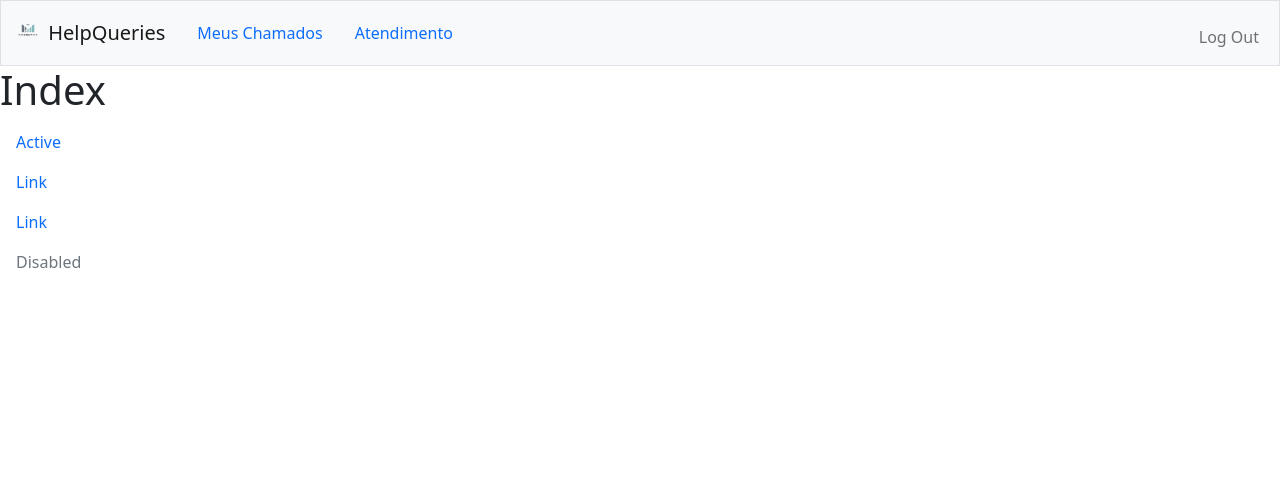
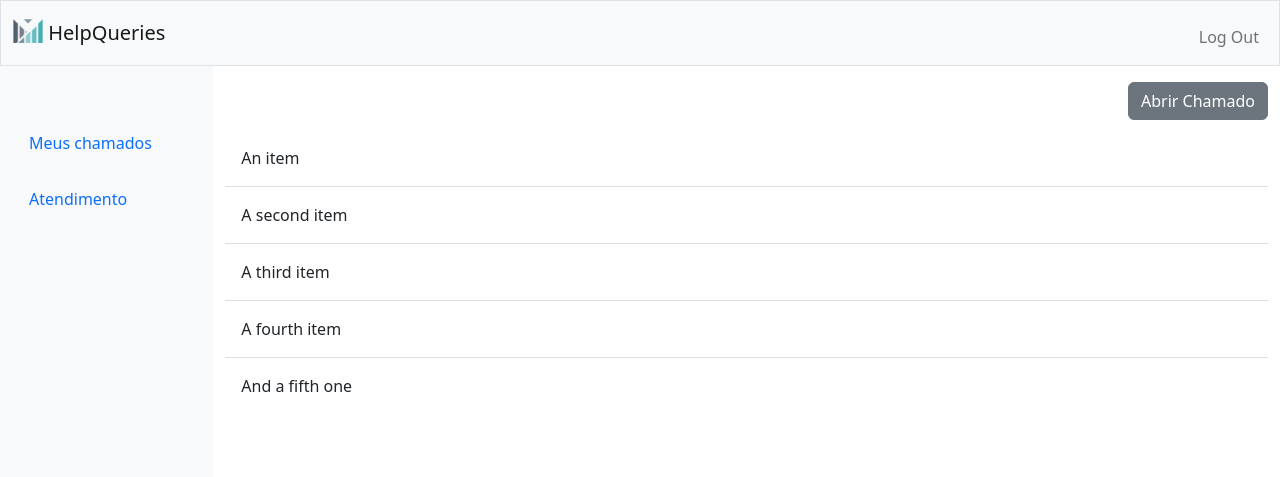
Before and after one commit to Duduhiro/HelpQueries, a Flask app: page / in a window 1280 px wide. Shown: the top 477 px of the page. Run offline with Flask 3, Linux system fonts and the light colour scheme; a user stored in the database is signed in.

Commit message:
started the "my tickets" screen

```diff
--- /dev/null
+++ b/static/style.css
@@ -0,0 +1,13 @@
+.border-red {
+    border: 1px dotted red;
+}
+
+.nav-border {
+    border-left: none;
+    border-top: none;
+    border-bottom: none;
+}
+
+.height-full {
+    height: 100%;
+}
--- a/templates/index.html
+++ b/templates/index.html
@@ -3,14 +3,7 @@
 {% block title %}Index{% endblock %}
 
 {% block nav %}
-    <ul class="nav nav-pills">
-        <li class="nav-item">
-            <a class="nav-link" aria-current="page" href="/meus-chamados">Meus Chamados</a>
-        </li>
-        <li class="nav-item">
-            <a class="nav-link" href="/atendimento">Atendimento</a>
-        </li>
-    </ul>
+
 {% endblock %}
 
 {% block body %}
@@ -18,32 +11,35 @@
 {% endblock %}
 
 {% block main %}
+    <div class="container-fluid">
+        <div class="row">
+            <div class="col-2 py-5 nav-border border border-light bg-light">
+                <ul class="nav flex-column">
+                    <li class="nav-item py-2">
+                        <a class="nav-link active" aria-current="page" href="/">Meus chamados</a>
+                    </li>
+                    <li class="nav-item py-2">
+                        <a class="nav-link" href="/atendimento">Atendimento</a>
+                    </li>
+                </ul>
+            </div>
 
-    <h1>Index</h1>
-
-    <ul class="nav flex-column">
-        <li class="nav-item">
-            <a class="nav-link active" aria-current="page" href="#">Active</a>
-        </li>
-        <li class="nav-item">
-            <a class="nav-link" href="#">Link</a>
-        </li>
-        <li class="nav-item">
-            <a class="nav-link" href="#">Link</a>
-        </li>
-        <li class="nav-item">
-            <a class="nav-link disabled">Disabled</a>
-        </li>
-    </ul>
-
-    <div>
-
+            <div class="col-10 py-3">
+                <div class="position-relative">
+                    <div class="position-absolute top-0 end-0">
+                        <form action="/abrir-chamado" method="get">
+                            <button class="btn btn-secondary" type="submit">Abrir Chamado</button>
+                        </form>
+                    </div>
+                </div>
+                <ul class="list-group list-group-flush py-5">
+                    <li class="list-group-item py-3">An item</li>
+                    <li class="list-group-item py-3">A second item</li>
+                    <li class="list-group-item py-3">A third item</li>
+                    <li class="list-group-item py-3">A fourth item</li>
+                    <li class="list-group-item py-3">And a fifth one</li>
+                </ul>
+            </div>
+        </div>
     </div>
-
-    <script>
-        var dropdownElementList = [].slice.call(document.querySelectorAll('.dropdown-toggle'))
-        var dropdownList = dropdownElementList.map(function (dropdownToggleEl) {
-        return new bootstrap.Dropdown(dropdownToggleEl)
-        })
-    </script>
 {% endblock %}
--- a/templates/layout.html
+++ b/templates/layout.html
@@ -3,7 +3,9 @@
 <head>
     <meta charset="UTF-8">
     <meta name="viewport" content="width=device-width, initial-scale=1.0">
+    <link rel="icon" href="/static/logo_transparent_notext.png" type="image/x-icon">
     <link href="https://cdn.jsdelivr.net/npm/bootstrap@5.2.3/dist/css/bootstrap.min.css" rel="stylesheet">
+    <link href="/static/style.css" rel="stylesheet">
     <script src="https://cdn.jsdelivr.net/npm/bootstrap@5.1.3/dist/js/bootstrap.bundle.min.js" integrity="sha384-ka7Sk0Gln4gmtz2MlQnikT1wXgYsOg+OMhuP+IlRH9sENBO0LRn5q+8nbTov4+1p" crossorigin="anonymous"></script>
     <title>HelpQueries - {% block title %}{% endblock %}</title>
     <style>
```
Also changed, not shown: templates/meus-chamados.html (+31 -11 lines), static/favicon.png (added), static/logo_transparent.png, static/logo_transparent_notext.png (added), 3 other files.
